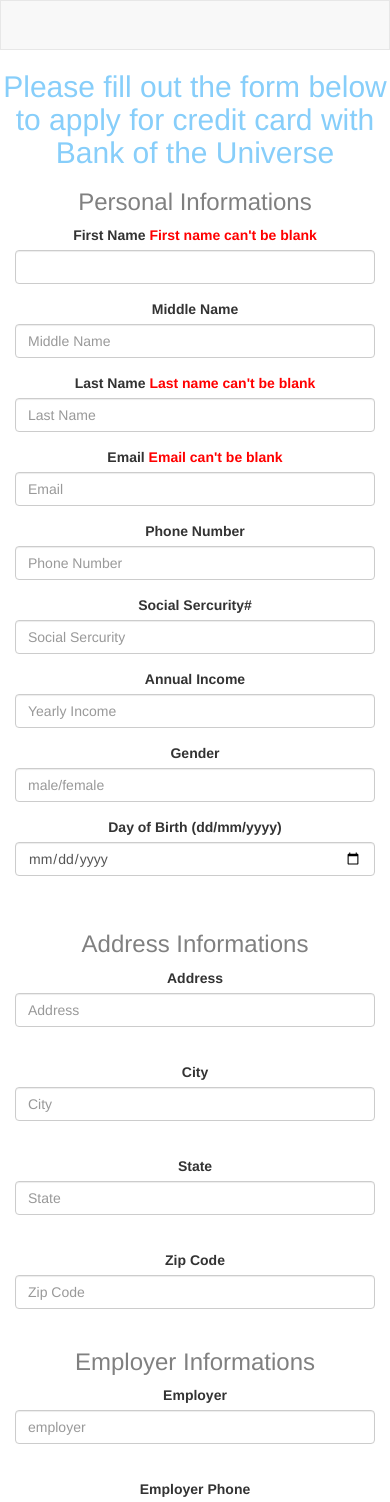
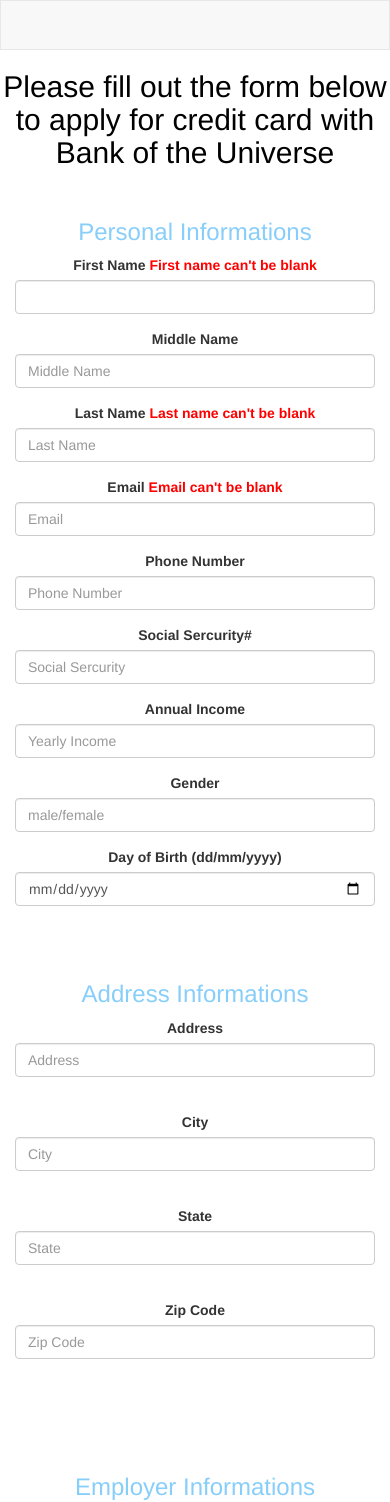
Before and after one commit to alibabaei12/bankfinal, an Angular app in the folder bankproject/: page /applycredit in a window 390 px wide. Shown: the top 1502 px of the page. Built offline with nearby package versions, Linux system fonts and the light colour scheme; grey boxes are pictures that could not be loaded.

Commit message:
banking.css

```diff
--- a/bankproject/src/app/applycreditcomp/applycreditcomp.component.html
+++ b/bankproject/src/app/applycreditcomp/applycreditcomp.component.html
@@ -1,13 +1,13 @@
 <div style="text-align: center">
-    <div style="color:lightskyblue">
+    <div style="color:black">
         <h2>Please fill out the form below to apply for credit card with Bank of the Universe</h2>
     </div>
 
     <form (submit)="addContact()">
 
         <div class="form-row">
-            <div style="color: gray">
-                <h3>Personal Informations</h3>
+            <div style="color: lightskyblue">
+                <br><h3>Personal Informations</h3>
             </div>
 
             <div class="form-group col-md-4">
@@ -80,12 +80,12 @@
             </div>
             <div class="form-group col-md-6">
                 <label for="dob">Day of Birth (dd/mm/yyyy)</label>
-                <input type="date" class="form-control" [(ngModel)]="dob" name="dob" id="dob" placeholder="DOB">
+                <input type="date" class="form-control" [(ngModel)]="dob" name="dob" id="dob" placeholder="DOB"><br>
             </div>
-        </div><br>
+        </div>
         <div class="form-row">
-            <div style="color: gray">
-                <h3>Address Informations</h3>
+            <div style="color: lightskyblue">
+                <br><h3>Address Informations</h3>
             </div>
             <div class="form-group col-md-12">
                 <label for="address">Address</label>
@@ -103,10 +103,11 @@
                 <label for="zipCode">Zip Code</label>
                 <input type="text" class="form-control" [(ngModel)]="zipCode" name="zipCode" placeholder="Zip Code"><br>
             </div>
-        </div>
+        </div><br>
         <div class="form-row">
-            <div style="color: gray">
-                <h3>Employer Informations</h3>
+            <div style="color: lightskyblue">
+
+                <br><br><h3>Employer Informations</h3>
             </div>
             <div class="form-group col-md-4">
                 <label for="employer">Employer</label>
--- a/bankproject/src/app/banking/banking.component.html
+++ b/bankproject/src/app/banking/banking.component.html
@@ -1,7 +1,8 @@
 
 
 <html>
-<body background="https://image.shutterstock.com/image-photo/businessman-holding-word-banking-hand-260nw-1150180799.jpg">
+<body>
+    <img src="http://www.tandailoc.com/images/bank-icon-19.png" alt="Smiley face" height="300" width="300">
 
 </body>
 </html>
--- a/bankproject/src/app/retrieveapplicationcomp/retrieveapplicationcomp.component.css
+++ b/bankproject/src/app/retrieveapplicationcomp/retrieveapplicationcomp.component.css
@@ -1,37 +1,4 @@
-body{
-    background: #00589F;
-    filter: progid:DXImageTransform.Microsoft.gradient(startColorstr='#00589F', endColorstr='#0073CF', GradientType=0);
-    background: -webkit-linear-gradient(to bottom, #00589F 50%, #0073CF) !important;
-    background: -moz-linear-gradient(to bottom, #00589F 50%, #0073CF) !important;
-    background: -ms-linear-gradient(to bottom, #00589F 50%, #0073CF) !important;
-    background: -o-linear-gradient(to bottom, #00589F 50%, #0073CF) !important;
-    background: linear-gradient(to bottom, #00589F 50%, #0073CF) !important;
-    color: white;
-  }
-
-  /* .Absolute-Center {
-    margin: auto;
-    top: 5%;
-    left: 40%;
-    position: absolute;
-
-  } */
-
-  .Absolute-Center.is-Responsive {
-    width: 50%;
-    height: 50%;
-    min-width: 200px;
-    max-width: 400px;
-    padding: 40px;
-  }
-
-  .container{
-    top: 5%;
-    left: 35%;
-    position: absolute;
-  }
-  .save-form{
-    bottom: 5%;
-
-    position: absolute;
-  }
+.container{
+  text-align: center;
+  margin-left: 33%;
+}
--- a/bankproject/src/app/retrieveapplicationcomp/retrieveapplicationcomp.component.html
+++ b/bankproject/src/app/retrieveapplicationcomp/retrieveapplicationcomp.component.html
@@ -1,99 +1,102 @@
 <div style="text-align: center">
   <div style="color:lightskyblue">
   </div>
-</div>
+
 
 <div class="save-form">
   <form (submit)="updateContact()" >
      <div *ngFor= "let cont of contact">
     <div class="form-row">
-      <div style="color: gray">
+      <div style="color: lightskyblue">
         <h3>Personal Informations</h3>
       </div>
 
       <div class="form-group col-md-4">
         <label for="firstName">First Name</label>
-        <input type="text" value="{{cont.first_name}}"><br>
+        <input type="text" class="form-control" value="{{cont.first_name}}"><br>
       </div>
       <div class="form-group col-md-4">
         <label for="lastName">Middle Name</label>
-        <input type="text" value="{{cont.middle_name}}"><br>
+        <input type="text" class="form-control" value="{{cont.middle_name}}"><br>
       </div>
 
       <div class="form-group col-md-4">
         <label for="lastName">Last Name</label>
-        <input type="text" value="{{cont.last_name}}"><br>
+        <input type="text" class="form-control" value="{{cont.last_name}}"><br>
       </div>
       <div class="form-group col-md-4">
         <label for="email">Email</label>
-        <input type="text" value="{{cont.email}}"><br>
+        <input type="text" class="form-control" value="{{cont.email}}"><br>
       </div>
       <div class="form-group col-md-4">
         <label for="phone">Phone Number</label>
-        <input type="text" value="{{cont.phone}}"><br>
+        <input type="text" class="form-control" value="{{cont.phone}}"><br>
       </div>
       <div class="form-group col-md-4">
         <label for="social">Social Sercurity#</label>
-        <input type="text" value="{{cont.ssn}}"><br>
+        <input type="text" class="form-control" value="{{cont.ssn}}"><br>
       </div>
       <div class="form-group col-md-4">
         <label for="income">Annual Income</label>
-        <input type="text" value="{{cont.income}}"><br>
+        <input type="text" class="form-control" value="{{cont.income}}"><br>
       </div>
       <div class="form-group col-md-2">
         <label for="gender">Gender</label>
-        <input type="text" value="{{cont.gender}}"><br>
+        <input type="text" class="form-control" value="{{cont.gender}}"><br>
       </div>
       <div class="form-group col-md-6">
         <label for="dob">Day of Birth (dd/mm/yyyy)</label>
-        <input type="text" value="{{cont.dob}}"><br>
+        <input type="text" class="form-control" value="{{cont.dob}}"><br>
       </div>
     </div><br>
     <div class="form-row">
-      <div style="color: gray">
+      <div style="color:lightskyblue">
         <h3>Address Informations</h3>
       </div>
       <div class="form-group col-md-12">
         <label for="address">Address</label>
-        <input type="text" value="{{cont.address}}"><br>
+        <input type="text" class="form-control" value="{{cont.address}}"><br>
       </div>
       <div class="form-group col-md-4">
         <label for="city">City</label>
-        <input type="text" value="{{cont.city}}"><br>
+        <input type="text" class="form-control" value="{{cont.city}}"><br>
       </div>
       <div class="form-group col-md-4">
         <label for="state">State</label>
-        <input type="text" value="{{cont.state}}"><br>
+        <input type="text" class="form-control" value="{{cont.state}}"><br>
       </div>
       <div class="form-group col-md-4">
         <label for="zipCode">Zip Code</label>
-        <input type="text" value="{{cont.zipCode}}"><br>
+        <input type="text" class="form-control" value="{{cont.zipCode}}"><br>
       </div>
     </div>
     <div class="form-row">
-      <div style="color: gray">
+      <div style="color:lightskyblue">
         <h3>Employer Informations</h3>
       </div>
       <div class="form-group col-md-4">
         <label for="employer">Employer</label>
-        <input type="text" value="{{cont.employer}}"><br>
+        <input type="text" class="form-control" value="{{cont.employer}}"><br>
       </div>
       <div class="form-group col-md-4">
         <label for="employerPhone">Employer Phone </label>
-        <input type="text" value="{{cont.emp_phone}}"><br>
+        <input type="text" class="form-control" value="{{cont.emp_phone}}"><br>
       </div>
       <div class="form-group col-md-4">
         <label for="dateFrom">Years of experience</label>
-        <input type="text" value="{{cont.time_employee}}"><br>
+        <input type="text" class="form-control" value="{{cont.time_employee}}"><br>
       </div>
     </div>
+    <input type="submit" class="btn btn-success" value="Update">
+
     </div>
 
     <!-- <button class="btn btn-success"  routerLink="logout" >Submit</button> -->
-    <input type="submit" class="btn btn-success" value="Update">
 
   </form>
   </div>
+  <br>
+  <br>
 
 
   <!-- (click)="decision()" -->
@@ -102,7 +105,7 @@
     <div class="row">
       <div class="Absolute-Center is-Responsive">
 
-        <div class="col-sm-12 col-md-10 col-md-offset-1">
+        <div class="col-sm-12 col-md-4 col-md-offset-1">
           <form (submit)="getContact()">
             <div class="form-group input-group">
 
```
Also changed, not shown: bankproject/src/app/banking/banking.component.css (added).
